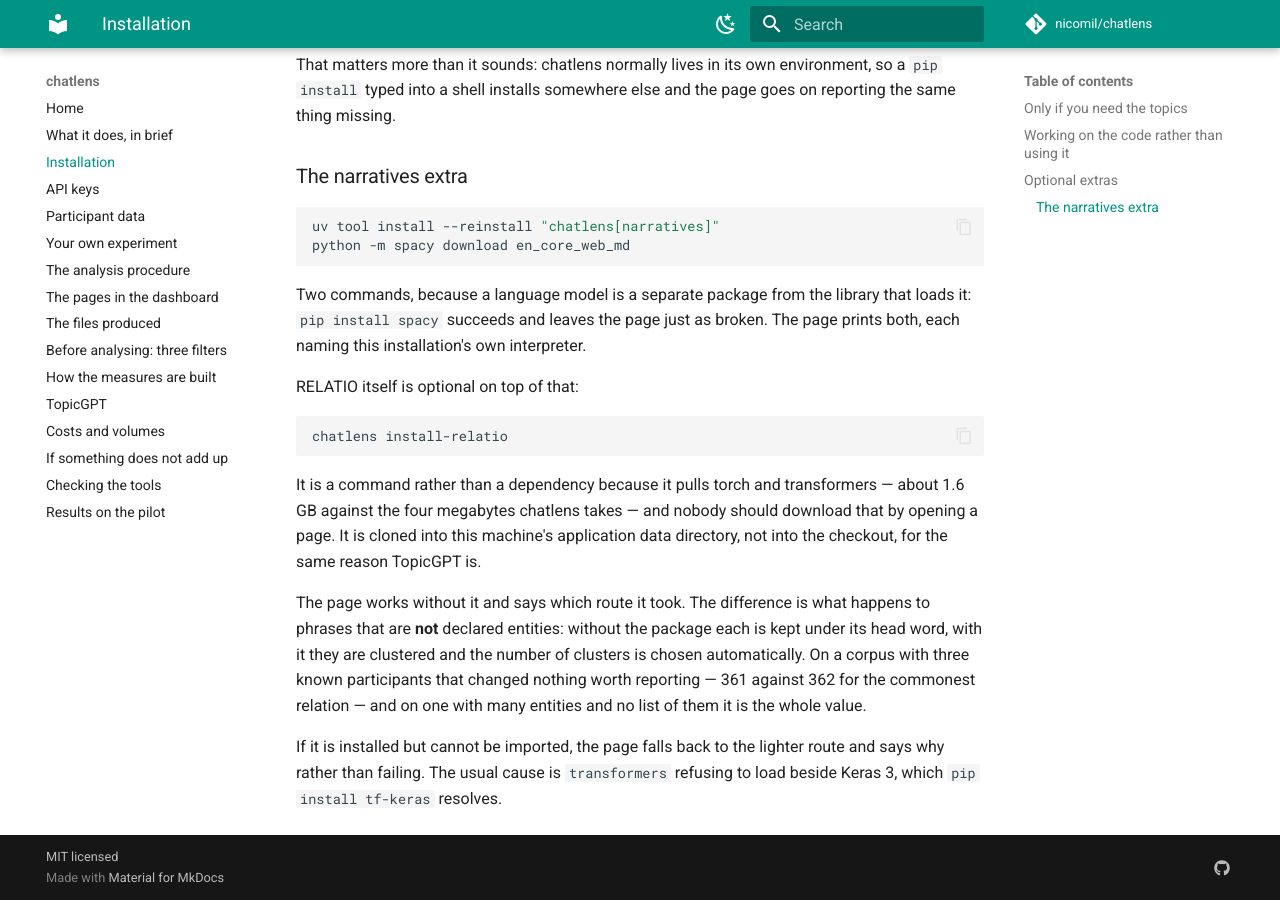
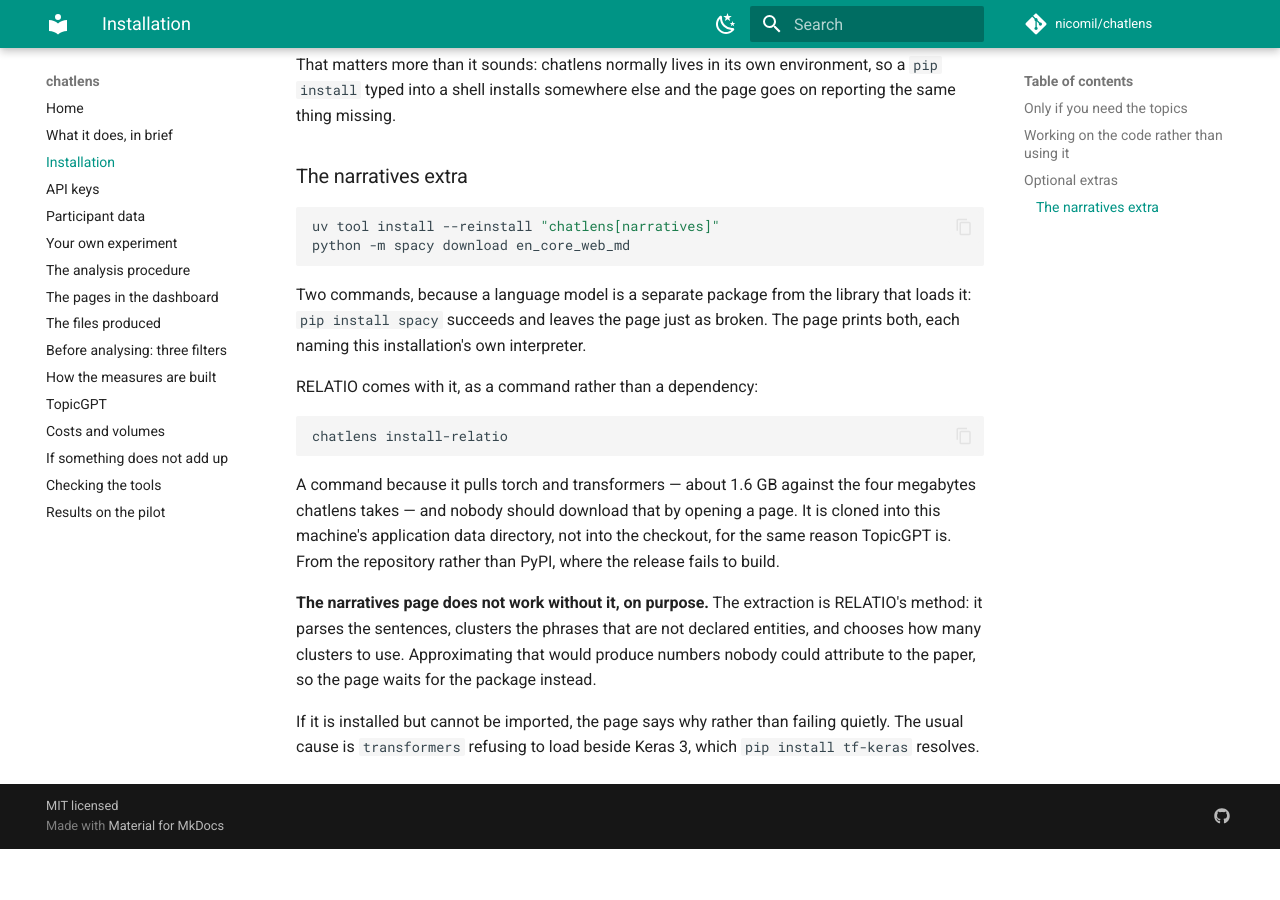
Before and after one commit to nicomil/chatlens, an MkDocs documentation site: the page built from docs/02-installation.md, in a window 1280 px wide and 900 px high, scrolled down 2463 px. Built offline with MkDocs 1.6.1 and Material for MkDocs 9.7.7, drawn with Linux system fonts in a browser that asks for light colours; comment, search, counter and statistics services are not loaded; after the commit the page ends 3312 px from its top, so only the background shows below that.

Commit message:
refactor(narratives): use RELATIO, do not approximate it
The module shipped two extractions: the published package, and a reimplementation
of its dependency-parsing route written here. The page preferred the package and
fell back to ours when it was absent — which meant a user without 1.6 GB of torch
installed got numbers from us while believing they had the method from the paper.

An approximation of somebody else's published pipeline is not that pipeline. The
reimplementation is gone: extract(), triples() and the dependency sets they used.
The narratives page now requires RELATIO and says so with the install command,
and the comparison page leaves the relations row absent with its reason rather
than filling it from something nobody could reproduce.

What remains here is input preparation, the declared entities passed to the
package's own known_entities mechanism, and mapping the output onto the
experiment's keys. The extraction, the clustering of phrases that are not
declared entities, and the choice of how many clusters — all of it is RELATIO's.

available() replaces available_route() and returns whether the package can run
plus the reason when it cannot. It still imports rather than looks: RELATIO
pulls transformers, which refuses to load beside Keras 3, and present-but-broken
is a state find_spec cannot see.

The same audit clears everything else. TopicGPT calls the authors' functions,
sentiment is the vaderSentiment package, words and comparison are scikit-learn,
the emotion counts read the NRC authors' own lexicon. The lexical indices remain
ours and are documented as LIWC-*style* rather than LIWC, which is proprietary.
Participation reimplements nothing: it is a design of this tool.

A test now asserts the guarantee directly — that no extraction function exists
here to fall back to.

Whole suite green.

Co-Authored-By: Claude Opus 5 <noreply@anthropic.com>

````diff
--- a/docs/02-installation.md
+++ b/docs/02-installation.md
@@ -124,24 +124,24 @@ Two commands, because a language model is a separate package from the library
 that loads it: `pip install spacy` succeeds and leaves the page just as broken.
 The page prints both, each naming this installation's own interpreter.
 
-RELATIO itself is optional on top of that:
+RELATIO comes with it, as a command rather than a dependency:
 
 ```bash
 chatlens install-relatio
 ```
 
-It is a command rather than a dependency because it pulls torch and transformers
-— about 1.6 GB against the four megabytes chatlens takes — and nobody should
-download that by opening a page. It is cloned into this machine's application
-data directory, not into the checkout, for the same reason TopicGPT is.
+A command because it pulls torch and transformers — about 1.6 GB against the
+four megabytes chatlens takes — and nobody should download that by opening a
+page. It is cloned into this machine's application data directory, not into the
+checkout, for the same reason TopicGPT is. From the repository rather than PyPI,
+where the release fails to build.
 
-The page works without it and says which route it took. The difference is what
-happens to phrases that are **not** declared entities: without the package each
-is kept under its head word, with it they are clustered and the number of
-clusters is chosen automatically. On a corpus with three known participants that
-changed nothing worth reporting — 361 against 362 for the commonest relation —
-and on one with many entities and no list of them it is the whole value.
+**The narratives page does not work without it, on purpose.** The extraction is
+RELATIO's method: it parses the sentences, clusters the phrases that are not
+declared entities, and chooses how many clusters to use. Approximating that
+would produce numbers nobody could attribute to the paper, so the page waits for
+the package instead.
 
-If it is installed but cannot be imported, the page falls back to the lighter
-route and says why rather than failing. The usual cause is `transformers`
-refusing to load beside Keras 3, which `pip install tf-keras` resolves.
+If it is installed but cannot be imported, the page says why rather than
+failing quietly. The usual cause is `transformers` refusing to load beside
+Keras 3, which `pip install tf-keras` resolves.
````
Also changed, not shown: README.md (+20 -17 lines), docs/07-the-pages-in-the-dashboard.md (+6 -3 lines), 5 other files.
